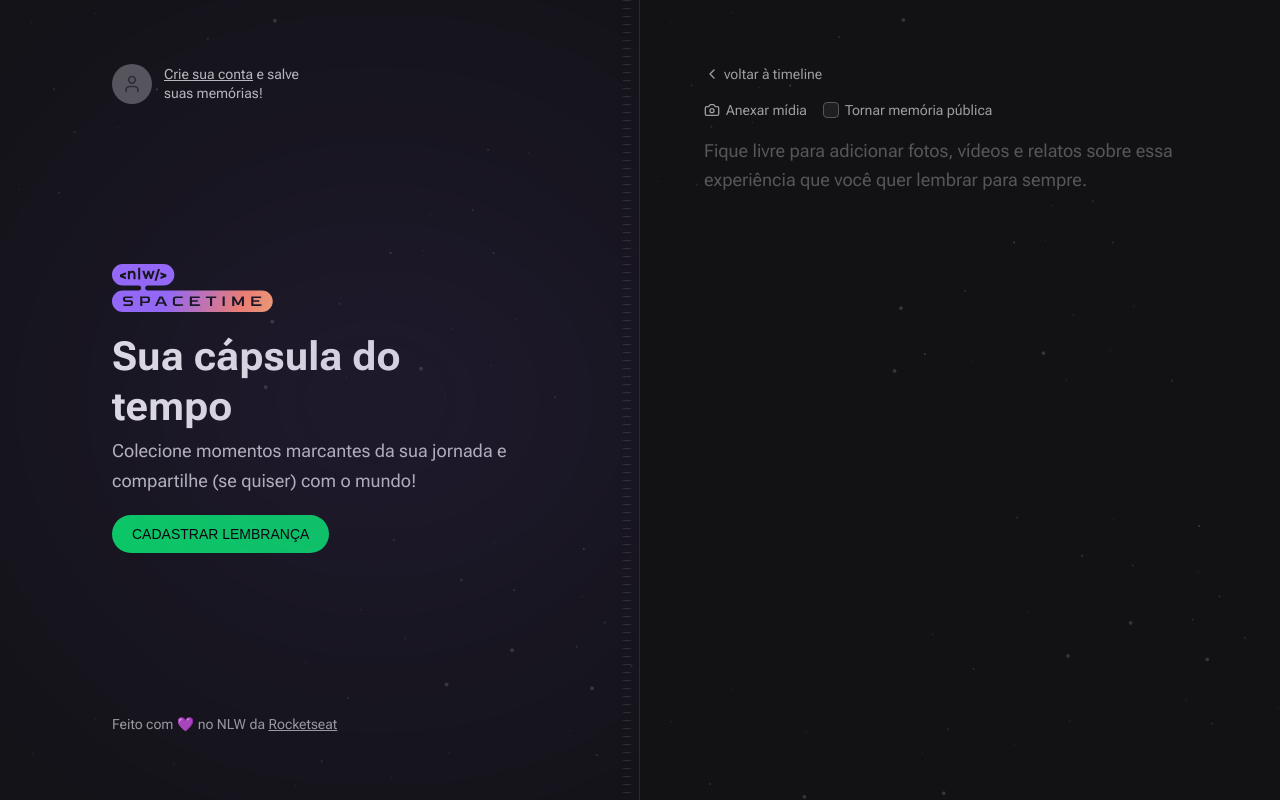
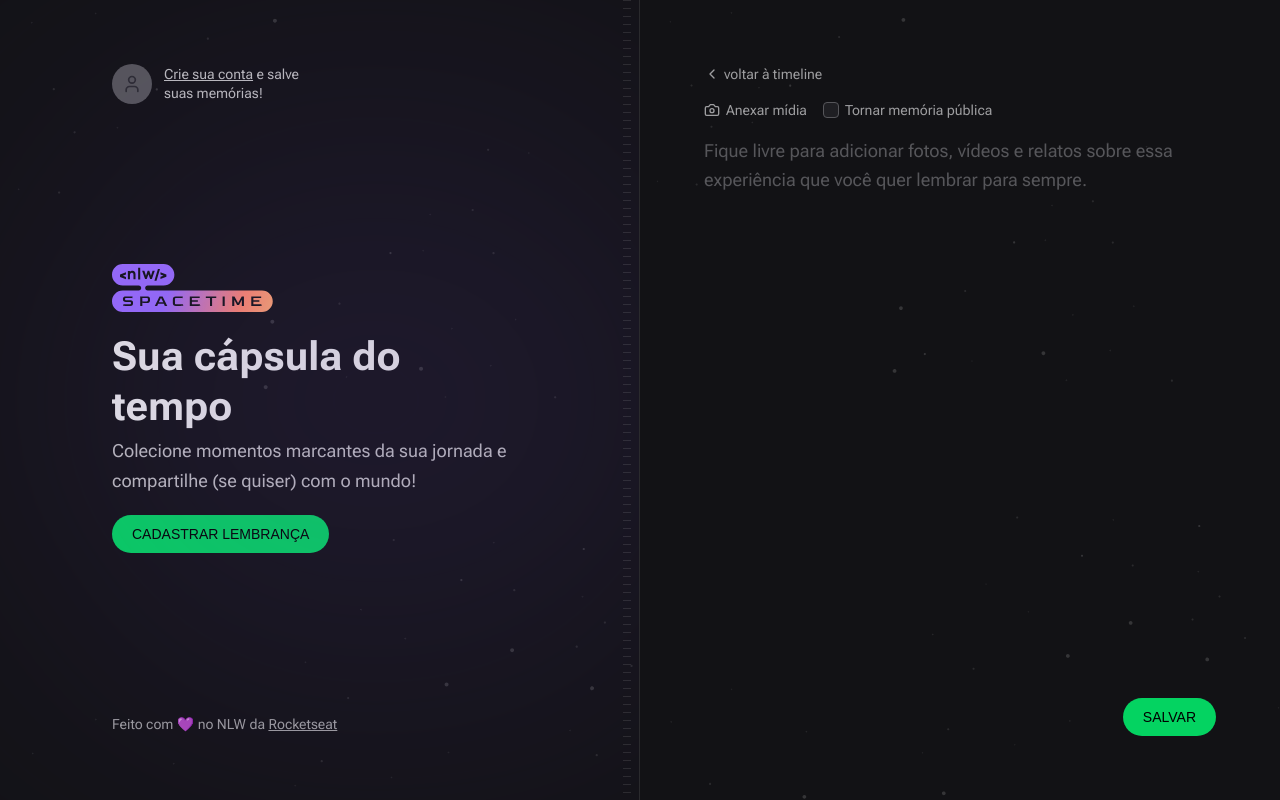
Before and after one commit to pedrogomes1/nlw-spacetime, a Next.js app in the folder web/: page /memories/new in a window 1280 px wide. Built offline with nearby package versions, Linux system fonts and the light colour scheme; no server answers; a web font is replaced by a local one.

Commit message:
chore: added submit form to create a new memory in web app

```diff
--- a/web/package.json
+++ b/web/package.json
@@ -16,6 +16,7 @@
     "axios": "^1.4.0",
     "eslint": "8.40.0",
     "eslint-config-next": "13.4.2",
+    "js-cookie": "^3.0.5",
     "jwt-decode": "^3.1.2",
     "lucide-react": "^0.217.0",
     "next": "13.4.2",
@@ -28,6 +29,7 @@
   "devDependencies": {
     "@rocketseat/eslint-config": "^1.2.0",
     "@tailwindcss/forms": "^0.5.3",
+    "@types/js-cookie": "^3.0.3",
     "prettier-plugin-tailwindcss": "^0.3.0"
   }
 }
--- a/web/src/app/memories/new/page.tsx
+++ b/web/src/app/memories/new/page.tsx
@@ -1,5 +1,6 @@
-import { Camera, ChevronLeft } from 'lucide-react'
+import { ChevronLeft } from 'lucide-react'
 import Link from 'next/link'
+import NewMemoryForm from '@/components/NewMemoryForm'
 
 export default function NewMemories() {
   return (
@@ -12,39 +13,7 @@
         voltar à timeline
       </Link>
 
-      <form className="flex flex-1 flex-col gap-2">
-        <div className="flex items-center gap-4">
-          <label
-            htmlFor="media"
-            className="flex cursor-pointer items-center gap-1.5 text-sm text-gray-200 hover:text-gray-100"
-          >
-            <Camera className="h-4 w-4" />
-            Anexar mídia
-          </label>
-          <label
-            htmlFor="isPublic"
-            className="flex items-center gap-1.5 text-sm text-gray-200 hover:text-gray-100"
-          >
-            <input
-              type="checkbox"
-              name="isPublic"
-              id="isPublic"
-              value="true"
-              className="h-4 w-4 rounded border-gray-400 bg-gray-700 text-purple-500"
-            />
-            Tornar memória pública
-          </label>
-        </div>
-
-        <input type="file" id="media" className="invisible h-0 w-0" />
-
-        <textarea
-          name="content"
-          spellCheck={false}
-          className="w-full flex-1 resize-none rounded border-0 bg-transparent p-0 text-lg leading-relaxed text-gray-100 placeholder:text-gray-400 focus:ring-0"
-          placeholder="Fique livre para adicionar fotos, vídeos e relatos sobre essa experiência que você quer lembrar para sempre."
-        />
-      </form>
+      <NewMemoryForm />
     </div>
   )
 }
--- /dev/null
+++ b/web/src/components/MediaPicker.tsx
@@ -0,0 +1,36 @@
+'use client'
+
+import { ChangeEvent, useState } from 'react'
+
+export default function MediaPicker() {
+  const [preview, setPreview] = useState<string | null>(null)
+
+  function onFileSelected(event: ChangeEvent<HTMLInputElement>) {
+    const { files } = event.target
+    if (!files) return
+
+    const previewURL = URL.createObjectURL(files[0])
+    setPreview(previewURL)
+  }
+
+  return (
+    <>
+      <input
+        onChange={onFileSelected}
+        type="file"
+        name="coverUrl"
+        id="media"
+        accept="image/*"
+        className="invisible h-0 w-0"
+      />
+
+      {preview && (
+        <img
+          src={preview}
+          alt="Preview image"
+          className="aspect-video w-full w-full rounded-lg object-cover"
+        />
+      )}
+    </>
+  )
+}
--- /dev/null
+++ b/web/src/components/NewMemoryForm.tsx
@@ -0,0 +1,91 @@
+'use client'
+
+import { FormEvent } from 'react'
+import { Camera } from 'lucide-react'
+import { api } from '@/lib/api'
+import Cookie from 'js-cookie'
+import MediaPicker from './MediaPicker'
+import { useRouter } from 'next/navigation'
+
+export default function NewMemoryForm() {
+  const router = useRouter()
+
+  async function handleCreateMemory(event: FormEvent<HTMLFormElement>) {
+    event.preventDefault()
+
+    const formData = new FormData(event.currentTarget)
+
+    const fileToUpload = formData.get('coverUrl')
+
+    let coverUrl = ''
+
+    if (fileToUpload) {
+      const uploadFormData = new FormData()
+      uploadFormData.set('file', fileToUpload)
+
+      const uploadResponse = await api.post('/upload', uploadFormData)
+
+      coverUrl = uploadResponse.data.fileUrl
+    }
+
+    const token = Cookie.get('token')
+    await api.post(
+      '/memories',
+      {
+        coverUrl,
+        content: formData.get('content'),
+        isPublic: formData.get('isPublic'),
+      },
+      {
+        headers: {
+          Authorization: `Bearer ${token}`,
+        },
+      },
+    )
+
+    router.push('/')
+  }
+
+  return (
+    <form onSubmit={handleCreateMemory} className="flex flex-1 flex-col gap-2">
+      <div className="flex items-center gap-4">
+        <label
+          htmlFor="media"
+          className="flex cursor-pointer items-center gap-1.5 text-sm text-gray-200 hover:text-gray-100"
+        >
+          <Camera className="h-4 w-4" />
+          Anexar mídia
+        </label>
+        <label
+          htmlFor="isPublic"
+          className="flex items-center gap-1.5 text-sm text-gray-200 hover:text-gray-100"
+        >
+          <input
+            type="checkbox"
+            name="isPublic"
+            id="isPublic"
+            value="true"
+            className="h-4 w-4 rounded border-gray-400 bg-gray-700 text-purple-500"
+          />
+          Tornar memória pública
+        </label>
+      </div>
+
+      <MediaPicker />
+
+      <textarea
+        name="content"
+        spellCheck={false}
+        className="w-full flex-1 resize-none rounded border-0 bg-transparent p-0 text-lg leading-relaxed text-gray-100 placeholder:text-gray-400 focus:ring-0"
+        placeholder="Fique livre para adicionar fotos, vídeos e relatos sobre essa experiência que você quer lembrar para sempre."
+      />
+
+      <button
+        type="submit"
+        className="inline-block self-end rounded-full bg-green-500 px-5 py-3 font-alt text-sm uppercase leading-none text-black hover:bg-green-600"
+      >
+        Salvar
+      </button>
+    </form>
+  )
+}
```
Also changed, not shown: 1 other file (tests, documents, lock files or other folders).
